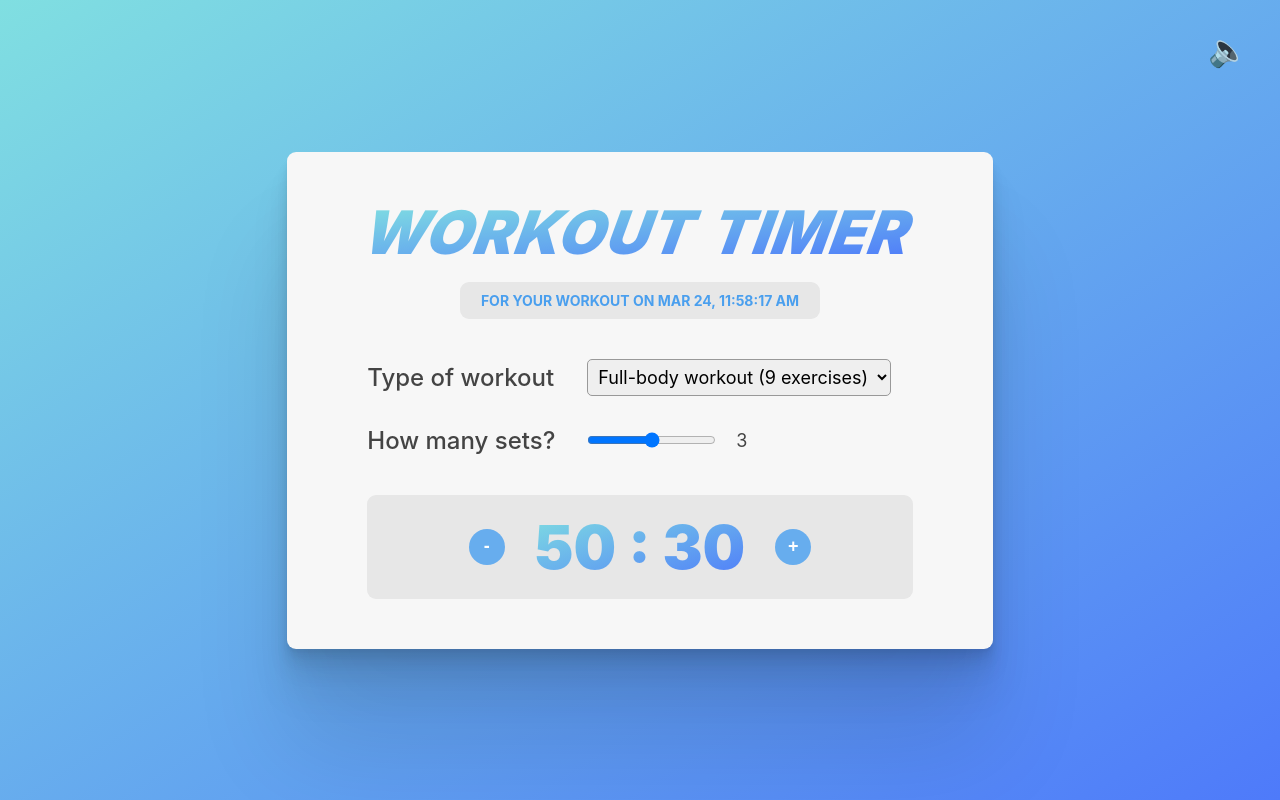
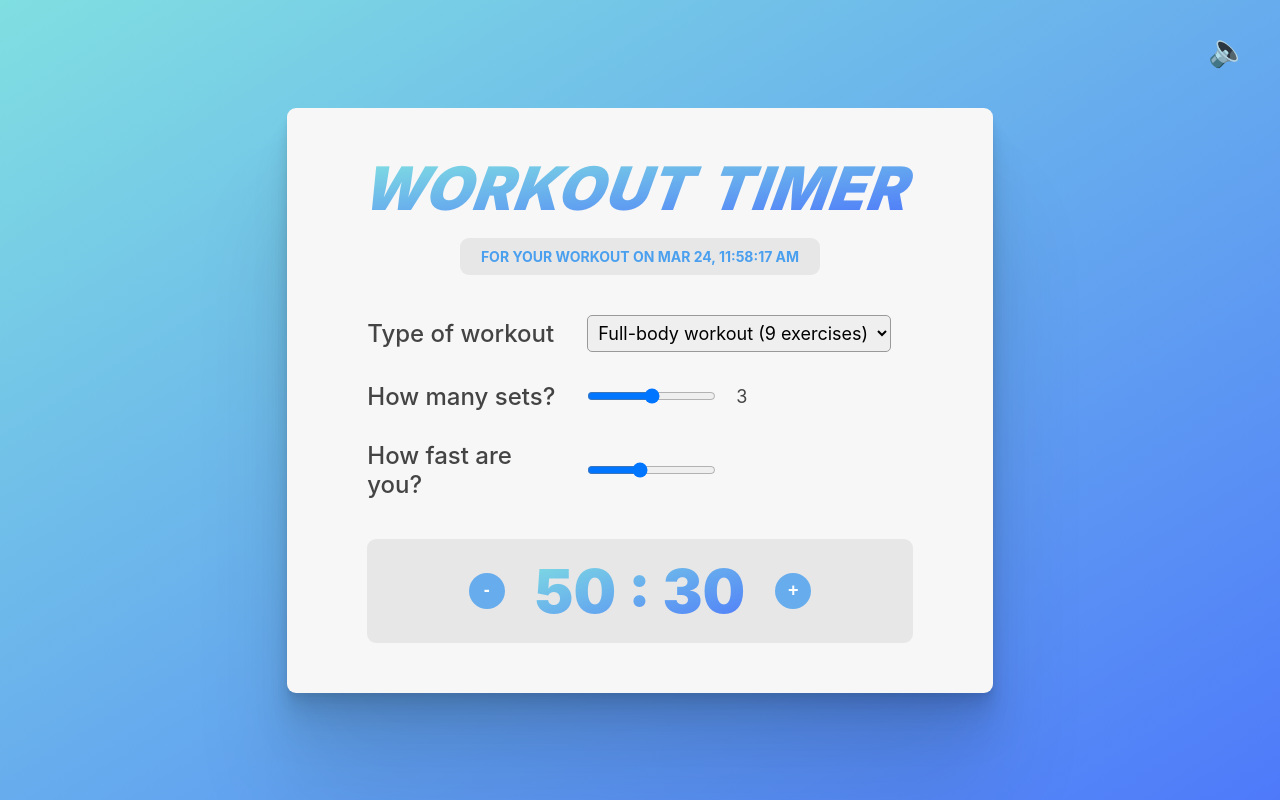
Before and after one commit to njahi/Workout-Timer, a React (Vite) app: page / in a window 1280 px wide. Built offline with nearby package versions, Linux system fonts and the light colour scheme.

Commit message:
added another div that hold another label and input where the initial value in the input box is set to 90 by our initial state and during an onchange event the setchange event changer function updates the state of the input value in our form

```diff
--- a/src/components/Calculator.jsx
+++ b/src/components/Calculator.jsx
@@ -47,6 +47,16 @@ function Calculator({ workouts }) {
           />
           <span>{sets}</span>
         </div>
+        <div>
+          <label>How fast are you?</label>
+          <input
+            type='range'
+            min='30'
+            max='180'
+            value={speed}
+            onChange={(e) => setSpeed(e.target.value)}
+          />
+        </div>
       </form>
       <section>
         <button onClick={handleDecr}>-</button>
```
